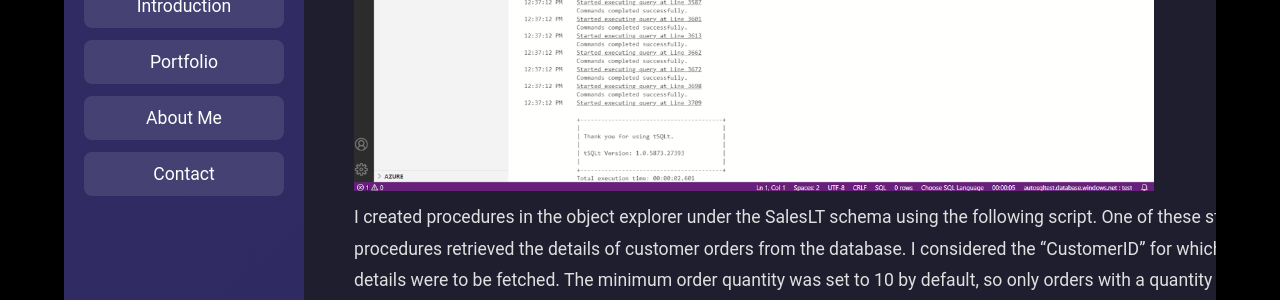
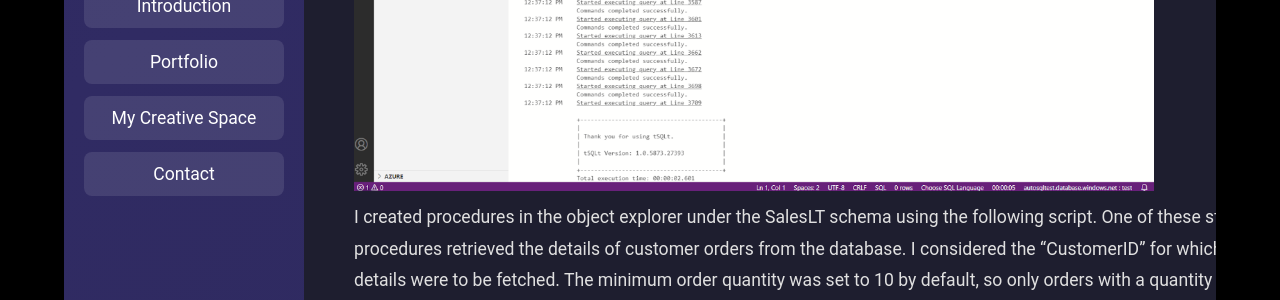
Before and after one commit to nbahador/nbahador.github.io, a Jekyll site: the page built from Unit_Testing_with_tSQLt.md, in a window 1280 px wide and 900 px high, scrolled down 9382 px. Shown: the part 152-452 px from the top of the window. Built offline with Jekyll 4.4.1, drawn with Linux system fonts in a browser that asks for light colours; our own code applies the rules of GitHub Pages for plain Markdown files.

Commit message:
Update default.html

```diff
--- a/_layouts/default.html
+++ b/_layouts/default.html
@@ -247,7 +247,7 @@
         <a href="{{ site.baseurl }}/portfolio">Portfolio</a>
 
         <!-- Updated the 'About Me' link to point to a rendered About page -->
-        <a href="/about_me.html">About Me</a>
+        <a href="/about_me.html">My Creative Space</a>
 
         <a href="/contact_me.html">Contact</a>
       </nav>
```
